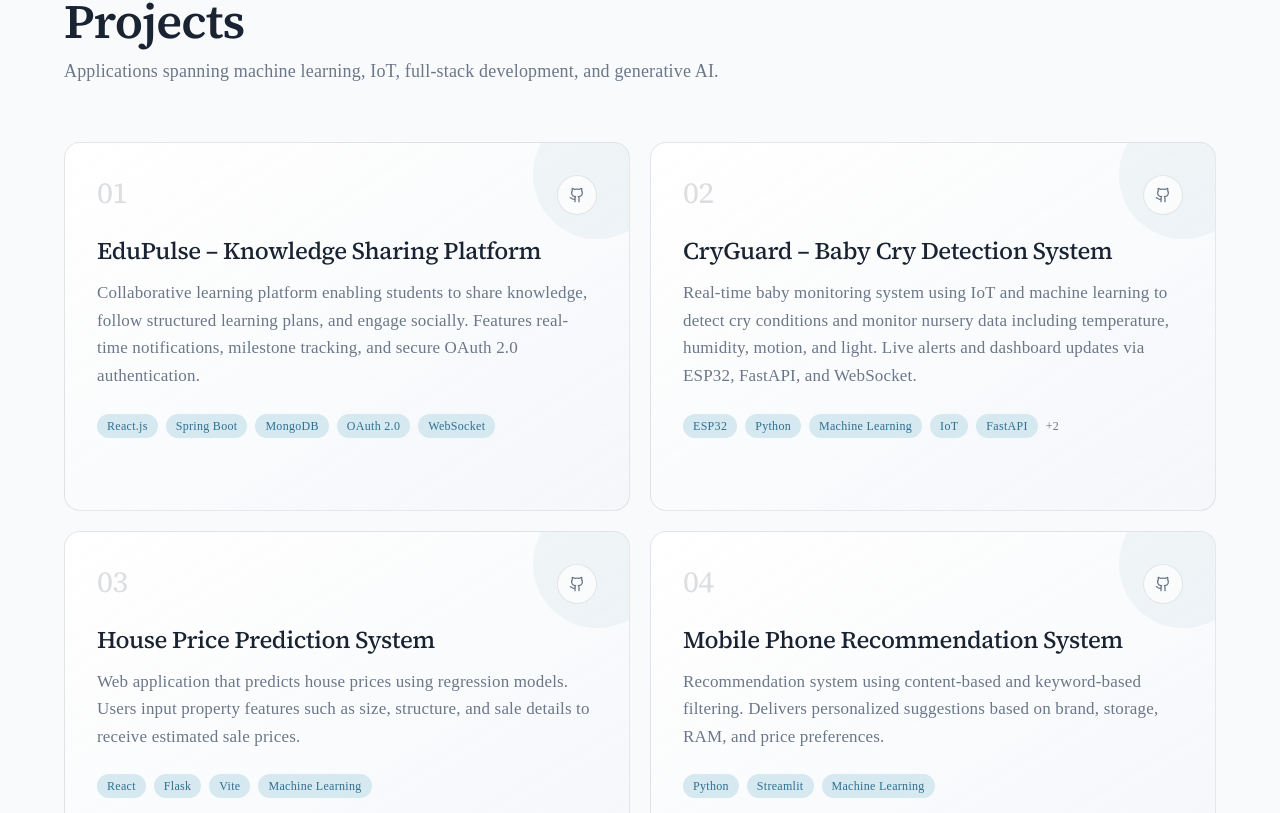
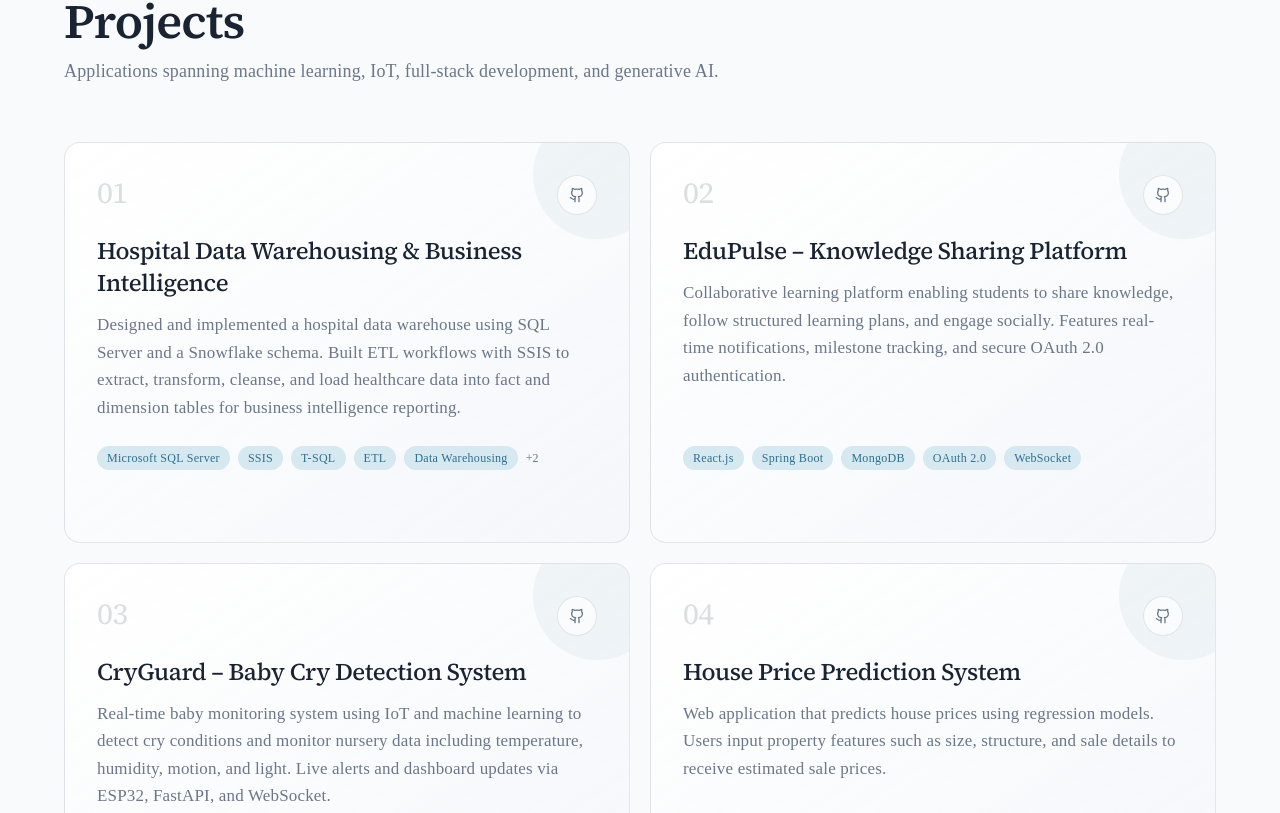
Before and after one commit to SanduniNavodya/My-Portfolio, a Next.js app: page / in a window 1280 px wide. Shown: the part 3787-4600 px from the top of the page. Built offline with nearby package versions, Linux system fonts and the light colour scheme.

Commit message:
Added new project and cv

```diff
--- a/constants/index.ts
+++ b/constants/index.ts
@@ -117,7 +117,24 @@ export const skillGroups = [
 
 export const projects = [
   {
+    title: "Hospital Data Warehousing & Business Intelligence",
+    category: "Data Engineering",
+    description:
+      "Designed and implemented a hospital data warehouse using SQL Server and a Snowflake schema. Built ETL workflows with SSIS to extract, transform, cleanse, and load healthcare data into fact and dimension tables for business intelligence reporting.",
+    technologies: [
+      "Microsoft SQL Server",
+      "SSIS",
+      "T-SQL",
+      "ETL",
+      "Data Warehousing",
+      "Snowflake Schema",
+      "Business Intelligence",
+    ],
+    githubLink: "https://github.com/SanduniNavodya/DWBI-Assignment",
+  },
+  {
     title: "EduPulse – Knowledge Sharing Platform",
+    category: "Full-stack",
     description:
       "Collaborative learning platform enabling students to share knowledge, follow structured learning plans, and engage socially. Features real-time notifications, milestone tracking, and secure OAuth 2.0 authentication.",
     technologies: [
@@ -131,6 +148,7 @@ export const projects = [
   },
   {
     title: "CryGuard – Baby Cry Detection System",
+    category: "IoT · ML",
     description:
       "Real-time baby monitoring system using IoT and machine learning to detect cry conditions and monitor nursery data including temperature, humidity, motion, and light. Live alerts and dashboard updates via ESP32, FastAPI, and WebSocket.",
     technologies: [
@@ -146,6 +164,7 @@ export const projects = [
   },
   {
     title: "House Price Prediction System",
+    category: "Machine Learning",
     description:
       "Web application that predicts house prices using regression models. Users input property features such as size, structure, and sale details to receive estimated sale prices.",
     technologies: ["React", "Flask", "Vite", "Machine Learning"],
@@ -154,6 +173,7 @@ export const projects = [
   },
   {
     title: "Mobile Phone Recommendation System",
+    category: "Machine Learning",
     description:
       "Recommendation system using content-based and keyword-based filtering. Delivers personalized suggestions based on brand, storage, RAM, and price preferences.",
     technologies: ["Python", "Streamlit", "Machine Learning"],
@@ -162,6 +182,7 @@ export const projects = [
   },
   {
     title: "Text Summarization & Analysis System",
+    category: "NLP",
     description:
       "NLP models that generate concise summaries of lengthy texts, improving information extraction efficiency and readability through a Streamlit interface.",
     technologies: ["Python", "NLP", "Streamlit", "Machine Learning"],
@@ -170,6 +191,7 @@ export const projects = [
   },
   {
     title: "GenAI Cold Email Generator",
+    category: "Generative AI",
     description:
       "Tool that scrapes job listings from company career pages and generates personalized cold emails using portfolio links stored in a vector database.",
     technologies: ["Python", "Groq", "LangChain", "Streamlit"],
@@ -178,6 +200,7 @@ export const projects = [
   },
   {
     title: "Vehicle Service Management System",
+    category: "Full-stack",
     description:
       "Full-stack web system for managing vehicle service operations including employee management, inventory, appointments, payments, and finance.",
     technologies: ["MERN Stack", "JavaScript", "Tailwind CSS"],
```
Also changed, not shown: 1 other file (tests, documents, lock files or other folders).
